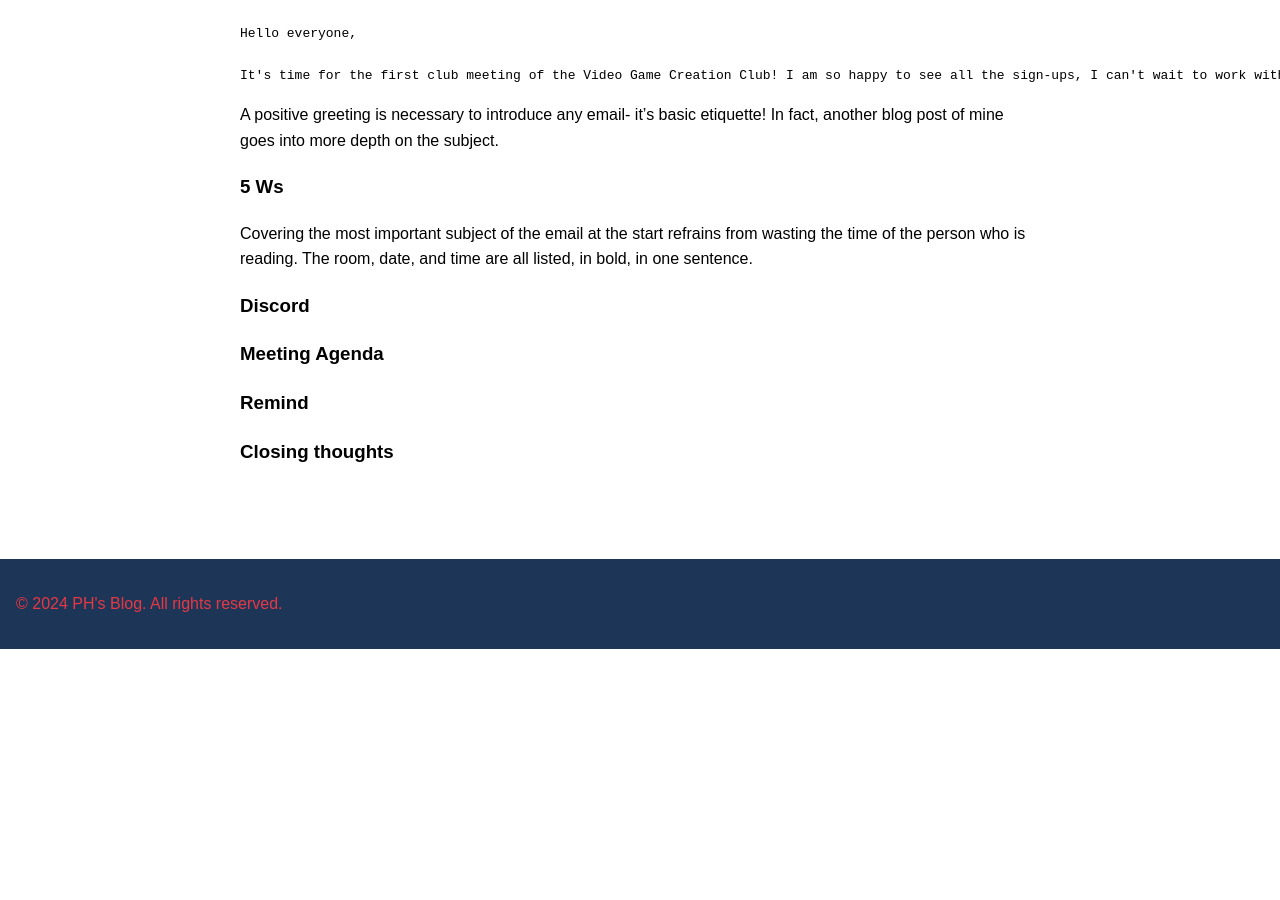
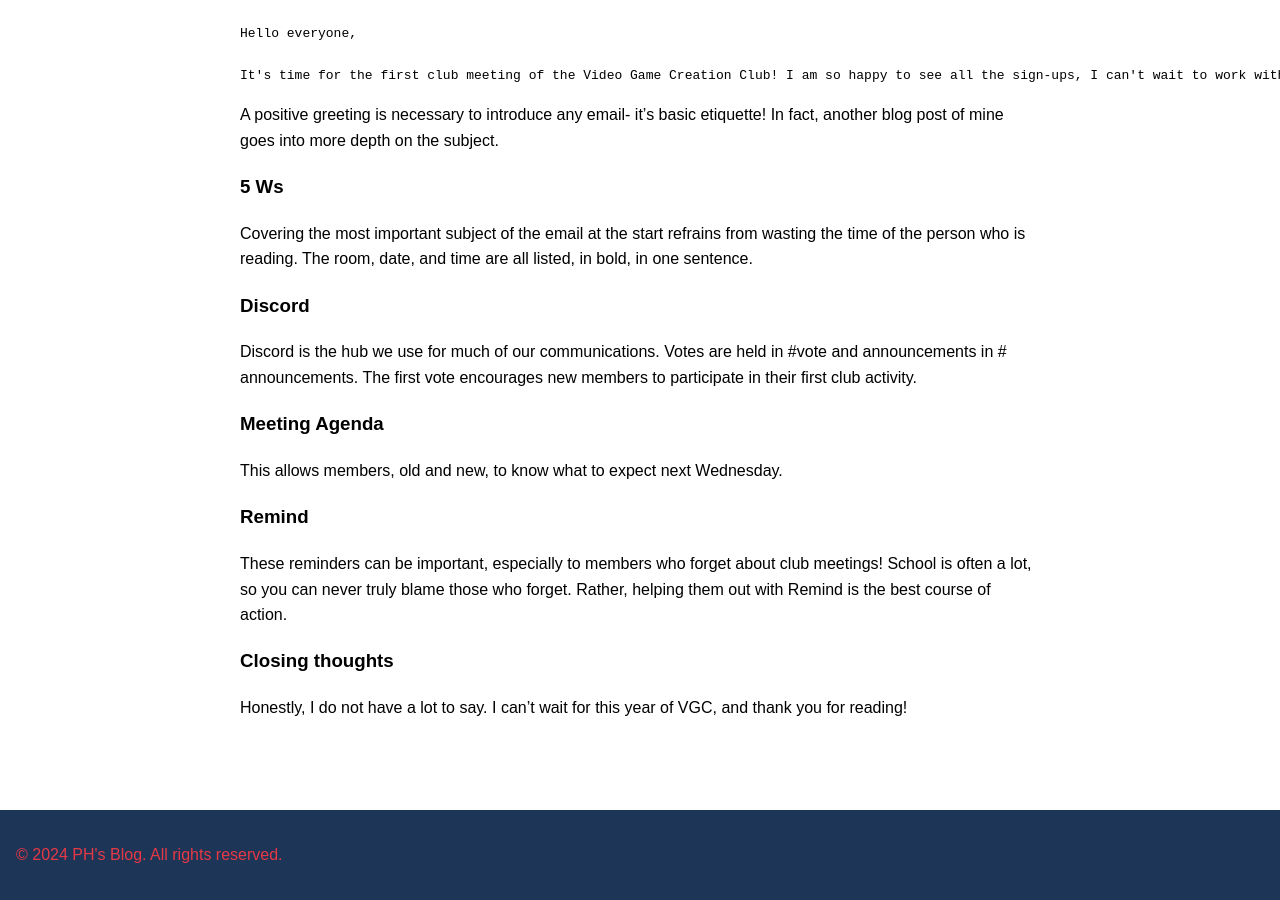
Before and after one commit to CaptainSapphire/PH-s-Blog, a Jekyll site: the page built from _posts/2024-09-27-VGC-email.md, in a window 1280 px wide and 900 px high, scrolled down 1482 px. Built offline with Jekyll 4.4.1, drawn with Linux system fonts in a browser that asks for light colours; our own code applies the rules of GitHub Pages for plain Markdown files; before the commit the page ends 2131 px from its top, so only the background shows below that.

Commit message:
Update 2024-09-27-VGC-email.md

```diff
--- a/_posts/2024-09-27-VGC-email.md
+++ b/_posts/2024-09-27-VGC-email.md
@@ -17,9 +17,10 @@ A positive greeting is necessary to introduce any email- it's basic etiquette! I
 ### 5 Ws
 Covering the most important subject of the email at the start refrains from wasting the time of the person who is reading. The room, date, and time are all listed, in bold, in one sentence.
 ### Discord
-
+Discord is the hub we use for much of our communications. Votes are held in #vote and announcements in # announcements. The first vote encourages new members to participate in their first club activity.
 ### Meeting Agenda
-
+This allows members, old and new, to know what to expect next Wednesday.
 ### Remind
-
+These reminders can be important, especially to members who forget about club meetings! School is often a lot, so you can never truly blame those who forget. Rather, helping them out with Remind is the best course of action.
 ### Closing thoughts
+Honestly, I do not have a lot to say. I can't wait for this year of VGC, and thank you for reading!
```
